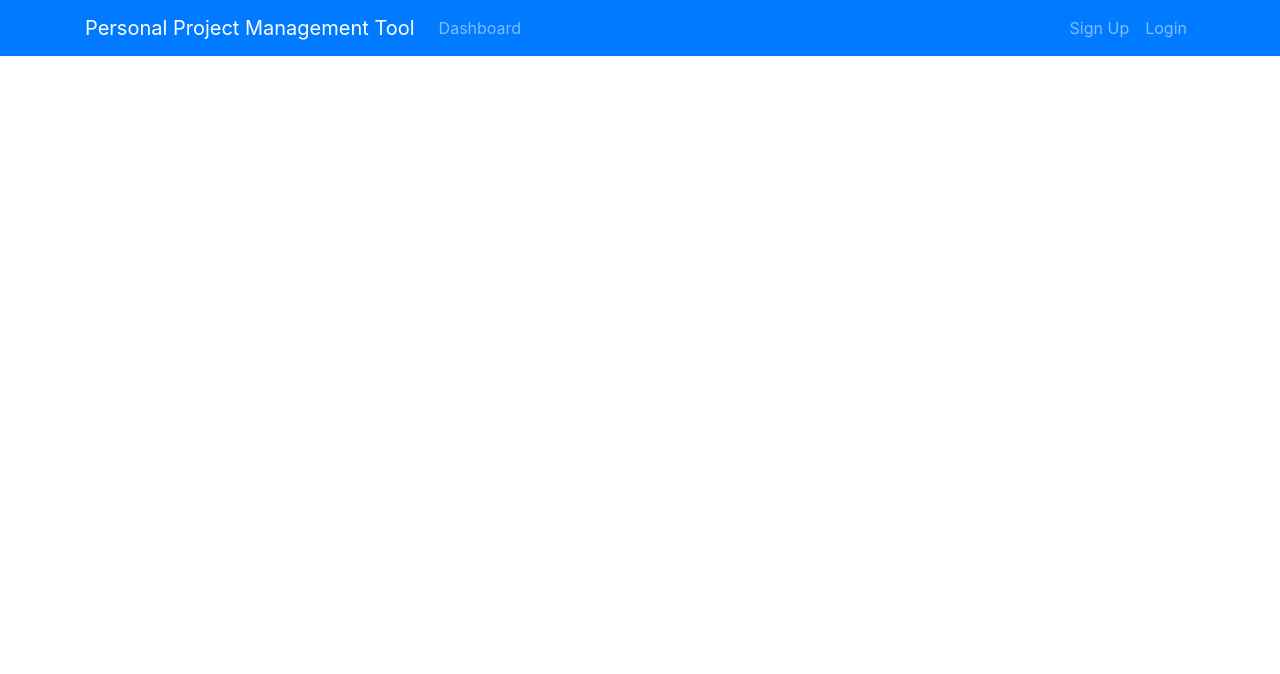
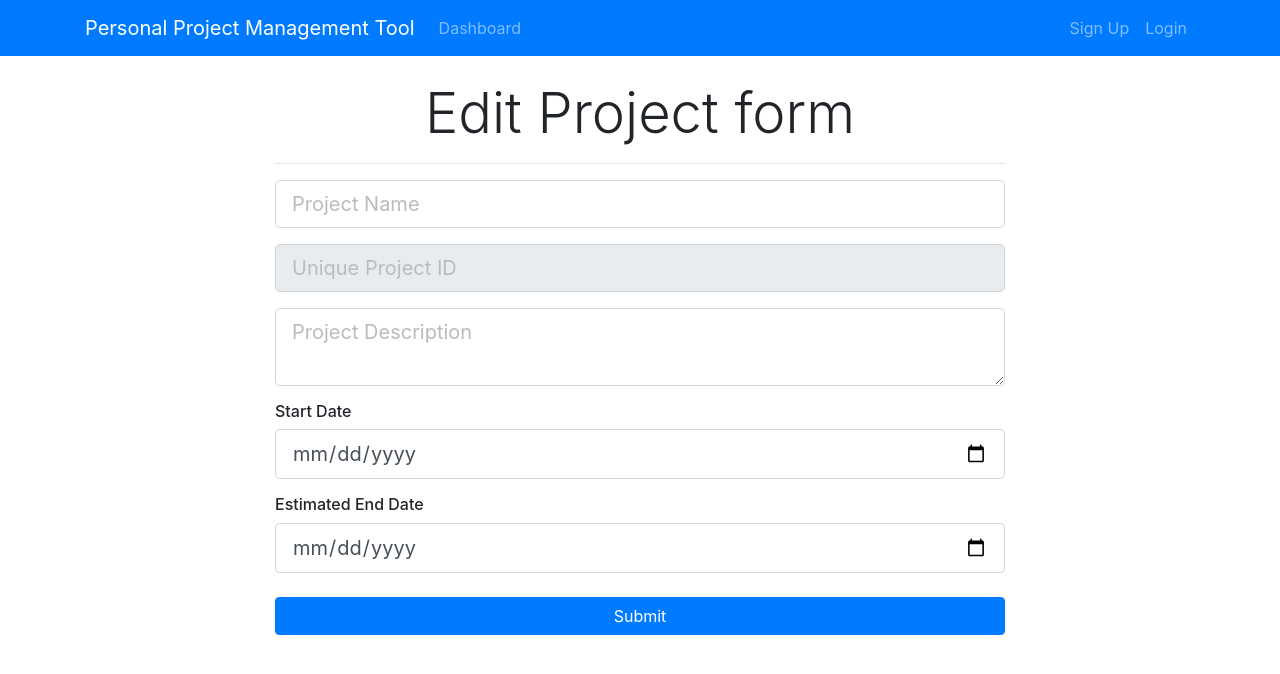
Before and after one commit to nitishkmr/manageit-spring, a React (Create React App) app in the folder manageit-client/: page /update-project/1 in a window 1280 px wide. Shown: the top 674 px of the page. Built offline with nearby package versions, Linux system fonts and the light colour scheme.

Commit message:
Add Update project form

```diff
--- a/manageit-client/src/App.js
+++ b/manageit-client/src/App.js
@@ -5,6 +5,7 @@
 import Dashboard from './components/Dashboard';
 import Header from './components/Layout/Header';
 import AddProject from './components/Project/AddProject';
+import UpdateProject from './components/Project/UpdateProject';
 
 function App() {
   return (
@@ -13,7 +14,8 @@
         <div className="App">
           <Header />
           <Route exact path="/dashboard" component={Dashboard} />
-          <Route exact path="/addproject" component={AddProject} />
+          <Route exact path="/add-project" component={AddProject} />
+          <Route exact path="/update-project/:id" component={UpdateProject} />
         </div>
       </Router>
     </Provider>
--- a/manageit-client/src/components/Project/CreateProjectButton.js
+++ b/manageit-client/src/components/Project/CreateProjectButton.js
@@ -4,7 +4,7 @@
 function CreateProjectButton() {
   return (
     <React.Fragment>
-      <Link to="/addproject" className="btn btn-lg btn-info">
+      <Link to="/add-project" className="btn btn-lg btn-info">
         Create a Project
       </Link>
     </React.Fragment>
--- a/manageit-client/src/components/Project/ProjectItem.js
+++ b/manageit-client/src/components/Project/ProjectItem.js
@@ -1,4 +1,5 @@
 import React, { Component } from 'react';
+import { Link } from 'react-router-dom';
 
 class ProjectItem extends Component {
   render() {
@@ -21,11 +22,11 @@
                     <i className="fa fa-flag-checkered pr-1"> Project Board </i>
                   </li>
                 </a>
-                <a href="#">
+                <Link to={`/update-project/${project.projectIdentifier}`}>
                   <li className="list-group-item update">
                     <i className="fa fa-edit pr-1"> Update Project Info</i>
                   </li>
-                </a>
+                </Link>
                 <a href="">
                   <li className="list-group-item delete">
                     <i className="fa fa-minus-circle pr-1"> Delete Project</i>
--- /dev/null
+++ b/manageit-client/src/components/Project/UpdateProject.js
@@ -0,0 +1,49 @@
+import React, { Component } from 'react';
+
+export class UpdateProject extends Component {
+  render() {
+    return (
+      <div className="register">
+        <div className="container">
+          <div className="row">
+            <div className="col-md-8 m-auto">
+              <h5 className="display-4 text-center">Edit Project form</h5>
+              <hr />
+              <form>
+                <div className="form-group">
+                  <input type="text" className="form-control form-control-lg " placeholder="Project Name" />
+                </div>
+                <div className="form-group">
+                  <input
+                    type="text"
+                    className="form-control form-control-lg"
+                    placeholder="Unique Project ID"
+                    disabled
+                  />
+                </div>
+                <div className="form-group">
+                  <textarea
+                    className="form-control form-control-lg"
+                    placeholder="Project Description"
+                  ></textarea>
+                </div>
+                <h6>Start Date</h6>
+                <div className="form-group">
+                  <input type="date" className="form-control form-control-lg" name="start_date" />
+                </div>
+                <h6>Estimated End Date</h6>
+                <div className="form-group">
+                  <input type="date" className="form-control form-control-lg" name="end_date" />
+                </div>
+
+                <input type="submit" className="btn btn-primary btn-block mt-4" />
+              </form>
+            </div>
+          </div>
+        </div>
+      </div>
+    );
+  }
+}
+
+export default UpdateProject;
```
